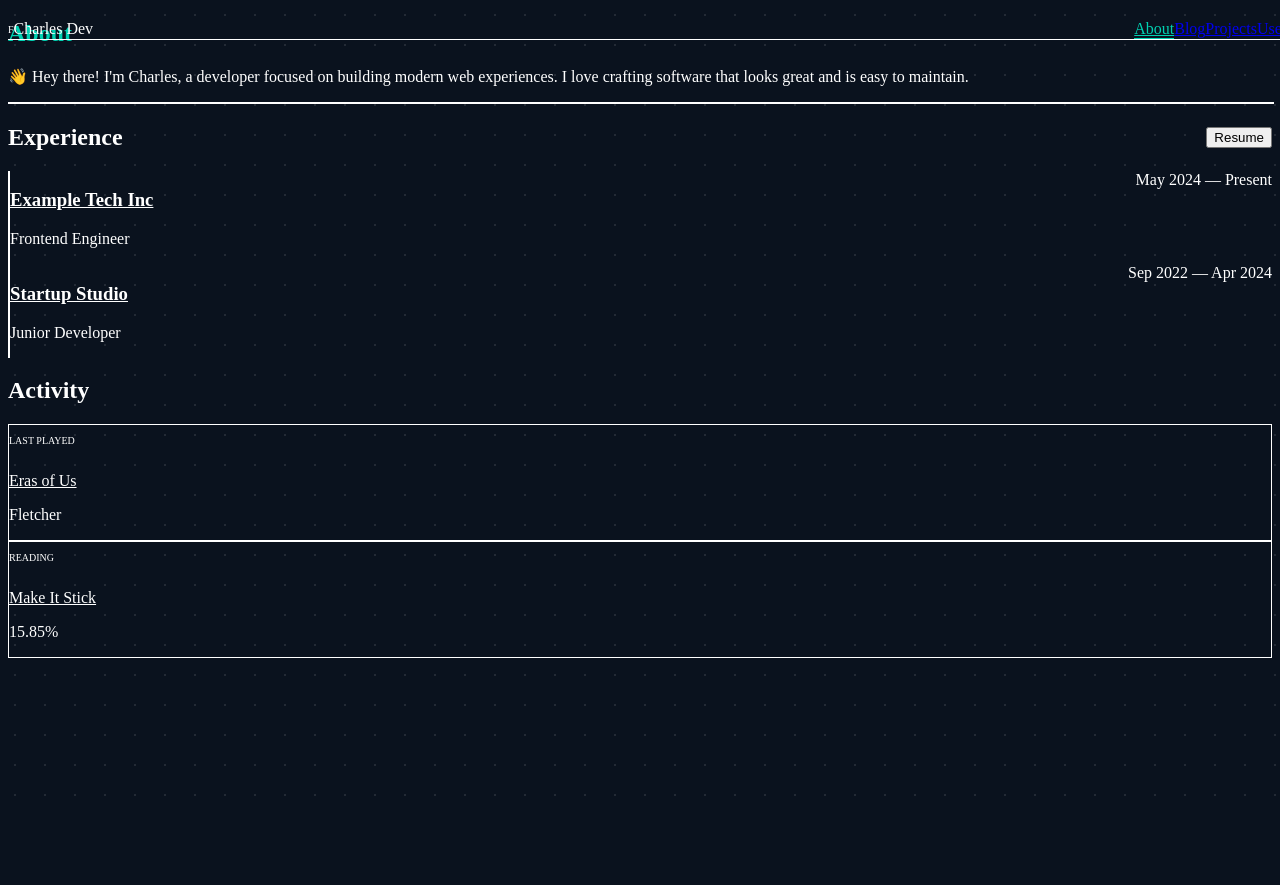
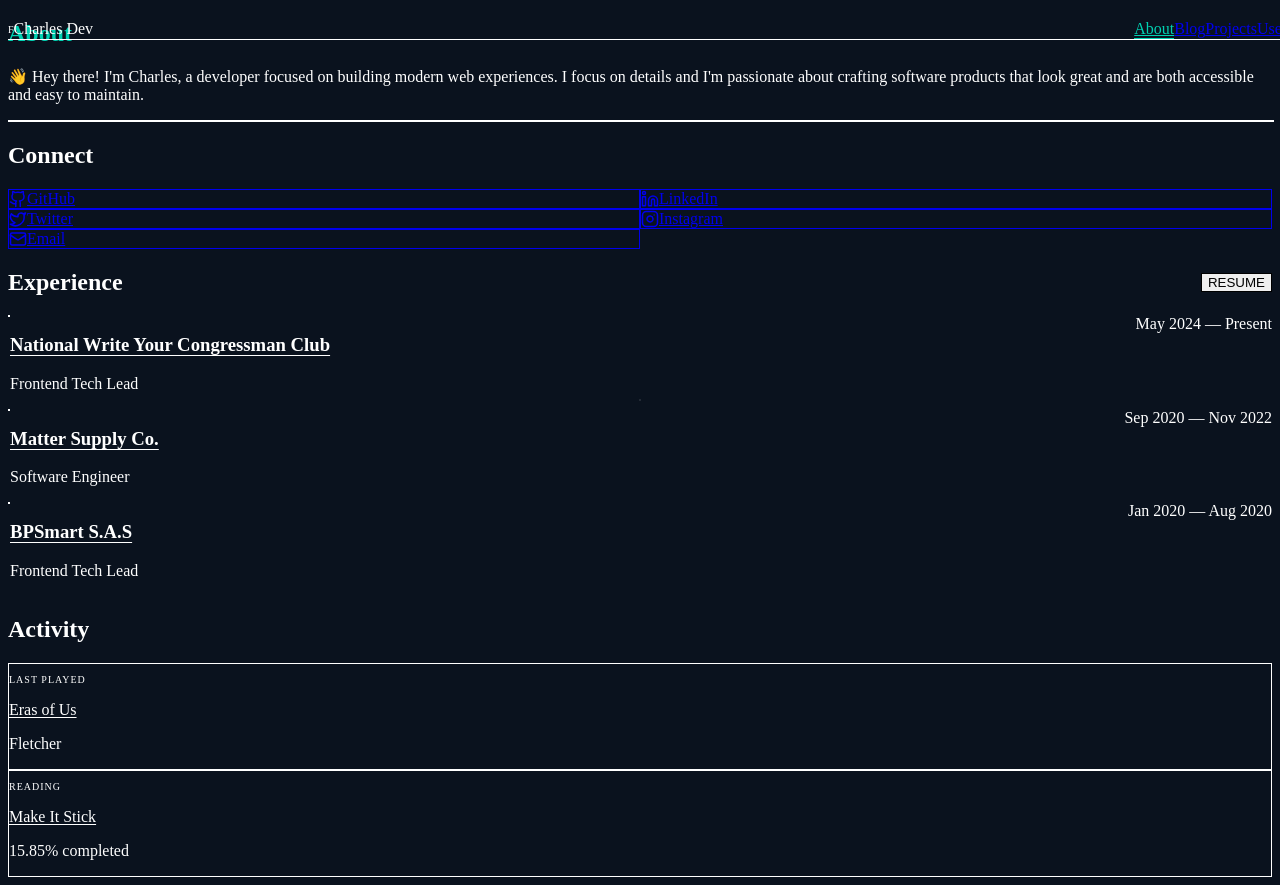
Before and after one commit to mulwacharles/charles-dev, a Next.js app: page / in a window 1280 px wide. Before the commit the page ends 800 px from the top, so only its background shows below. Built offline with nearby package versions, Linux system fonts and the light colour scheme.

Commit message:
new changes

```diff
--- a/app/page.tsx
+++ b/app/page.tsx
@@ -1,78 +1,128 @@
+import React from 'react';
+import { Github, Linkedin, Twitter, Instagram, Mail } from 'lucide-react';
+
 export default function AboutPage() {
   return (
-    <div className="space-y-16">
-      {/* Header Section */}
+    <div className="space-y-16 max-w-2xl mx-auto">
+      {/* 1. Header Section */}
       <section>
-        <h1 className="text-4xl font-bold text-accent mb-8">About</h1>
+        <h1 className="text-4xl font-bold text-[#00d1b2] mb-8">About</h1>
         <p className="text-lg text-zinc-300 leading-relaxed mb-6">
           👋 Hey there! I'm Charles, a developer focused on building modern web experiences.
-          I love crafting software that looks great and is easy to maintain.
+          I focus on details and I'm passionate about crafting software
+          products that look great and are both accessible and easy to maintain.
         </p>
-        {/* Placeholder for the image from your screenshot */}
-        <div className="w-full h-64 bg-zinc-800 rounded-2xl overflow-hidden border border-white/10 relative">
-          <div className="absolute inset-0 flex items-center justify-center text-zinc-500">
+
+        {/* Profile Image Placeholder */}
+        <div className="w-full aspect-video bg-zinc-900 rounded-2xl overflow-hidden border border-white/10 relative group">
+          <div className="absolute inset-0 flex items-center justify-center text-zinc-500 group-hover:text-zinc-400 transition-colors">
             [Your Image Here]
           </div>
         </div>
       </section>
 
-      {/* Experience Section */}
+      {/* 2. Connect Section */}
+      <section>
+        <h2 className="text-2xl font-bold mb-6">Connect</h2>
+        <div className="grid grid-cols-2 sm:grid-cols-3 md:grid-cols-4 gap-3">
+          <SocialLink icon={<Github size={18}/>} label="GitHub" href="https://github.com/mulwacharles" />
+          <SocialLink icon={<Linkedin size={18}/>} label="LinkedIn" href="#" />
+          <SocialLink icon={<Twitter size={18}/>} label="Twitter" href="#" />
+          <SocialLink icon={<Instagram size={18}/>} label="Instagram" href="#" />
+          <SocialLink icon={<Mail size={18}/>} label="Email" href="mailto:charles@example.com" />
+        </div>
+      </section>
+
+      {/* 3. Experience Section */}
       <section>
         <div className="flex justify-between items-center mb-8">
           <h2 className="text-2xl font-bold">Experience</h2>
-          <button className="px-4 py-1.5 bg-zinc-800 hover:bg-zinc-700 rounded-lg text-sm transition">Resume</button>
+          <button className="px-4 py-1.5 bg-zinc-800 hover:bg-zinc-700 rounded-lg text-xs font-bold uppercase tracking-wider transition border border-white/5">
+            Resume
+          </button>
         </div>
 
         <div className="space-y-8">
           <ExperienceItem
-            company="Example Tech Inc"
-            role="Frontend Engineer"
+            company="National Write Your Congressman Club"
+            role="Frontend Tech Lead"
             date="May 2024 — Present"
           />
           <ExperienceItem
-            company="Startup Studio"
-            role="Junior Developer"
-            date="Sep 2022 — Apr 2024"
+            company="Matter Supply Co."
+            role="Software Engineer"
+            date="Sep 2020 — Nov 2022"
+          />
+          <ExperienceItem
+            company="BPSmart S.A.S"
+            role="Frontend Tech Lead"
+            date="Jan 2020 — Aug 2020"
           />
         </div>
       </section>
 
-      {/* Activity Section (Music/Movies) */}
+      {/* 4. Activity Section */}
       <section>
         <h2 className="text-2xl font-bold mb-8">Activity</h2>
-        <div className="grid grid-cols-1 md:grid-cols-2 gap-6">
-          <ActivityCard title="LAST PLAYED" item="Eras of Us" sub="Fletcher" />
-          <ActivityCard title="READING" item="Make It Stick" sub="15.85%" />
+        <div className="grid grid-cols-1 md:grid-cols-2 gap-4">
+          <ActivityCard
+            title="LAST PLAYED"
+            item="Eras of Us"
+            sub="Fletcher"
+          />
+          <ActivityCard
+            title="READING"
+            item="Make It Stick"
+            sub="15.85% completed"
+          />
         </div>
       </section>
     </div>
-  )
+  );
 }
 
-function ExperienceItem({ company, role, date }: any) {
+/**
+ * Sub-components for cleaner code
+ */
+
+function SocialLink({ icon, label, href }: { icon: React.ReactNode, label: string, href: string }) {
   return (
-    <div className="flex gap-4">
-      <div className="w-12 h-12 bg-white/5 rounded-lg border border-white/10"></div>
-      <div className="flex-1">
-        <h3 className="font-bold underline decoration-zinc-600">{company}</h3>
-        <p className="text-zinc-400 text-sm">{role}</p>
-      </div>
-      <div className="text-zinc-500 text-sm">{date}</div>
-    </div>
-  )
+    <a
+      href={href}
+      target="_blank"
+      rel="noopener noreferrer"
+      className="flex items-center gap-2 px-3 py-2 rounded-lg bg-zinc-900/50 border border-white/5 hover:bg-zinc-800 transition-colors text-zinc-400 hover:text-white"
+    >
+      {icon}
+      <span className="text-sm font-medium">{label}</span>
+    </a>
+  );
 }
 
-function ActivityCard({ title, item, sub }: any) {
+function ExperienceItem({ company, role, date }: { company: string, role: string, date: string }) {
   return (
-    <div className="p-4 bg-white/5 rounded-xl border border-white/5">
-      <p className="text-[10px] font-bold text-zinc-500 mb-2 uppercase tracking-widest">{title}</p>
-      <div className="flex gap-3">
-        <div className="w-12 h-12 bg-zinc-800 rounded"></div>
-        <div>
-          <p className="font-bold text-sm underline">{item}</p>
-          <p className="text-xs text-zinc-400">{sub}</p>
-        </div>
+    <div className="flex gap-4 items-start">
+      <div className="w-12 h-12 bg-zinc-800 rounded-lg border border-white/5 flex-shrink-0" />
+      <div className="flex-1">
+        <h3 className="font-bold underline decoration-zinc-700 underline-offset-4 hover:decoration-zinc-400 transition-colors cursor-pointer">
+          {company}
+        </h3>
+        <p className="text-zinc-400 text-sm mt-1">{role}</p>
+      </div>
+      <div className="text-zinc-500 text-xs mt-1 font-medium whitespace-nowrap">{date}</div>
+    </div>
+  );
+}
+
+function ActivityCard({ title, item, sub }: { title: string, item: string, sub: string }) {
+  return (
+    <div className="p-4 bg-zinc-900/50 rounded-xl border border-white/5 flex gap-4 items-center">
+      <div className="w-12 h-12 bg-zinc-800 rounded-lg flex-shrink-0" />
+      <div>
+        <p className="text-[10px] font-bold text-zinc-500 mb-1 uppercase tracking-[0.1em]">{title}</p>
+        <p className="font-bold text-sm underline decoration-zinc-700 underline-offset-2">{item}</p>
+        <p className="text-xs text-zinc-500 mt-0.5">{sub}</p>
       </div>
     </div>
-  )
+  );
 }
--- a/package.json
+++ b/package.json
@@ -9,6 +9,7 @@
     "lint": "eslint"
   },
   "dependencies": {
+    "lucide-react": "^0.562.0",
     "next": "16.1.1",
     "react": "19.2.3",
     "react-dom": "19.2.3"
```
Also changed, not shown: 1 other file (tests, documents, lock files or other folders).
